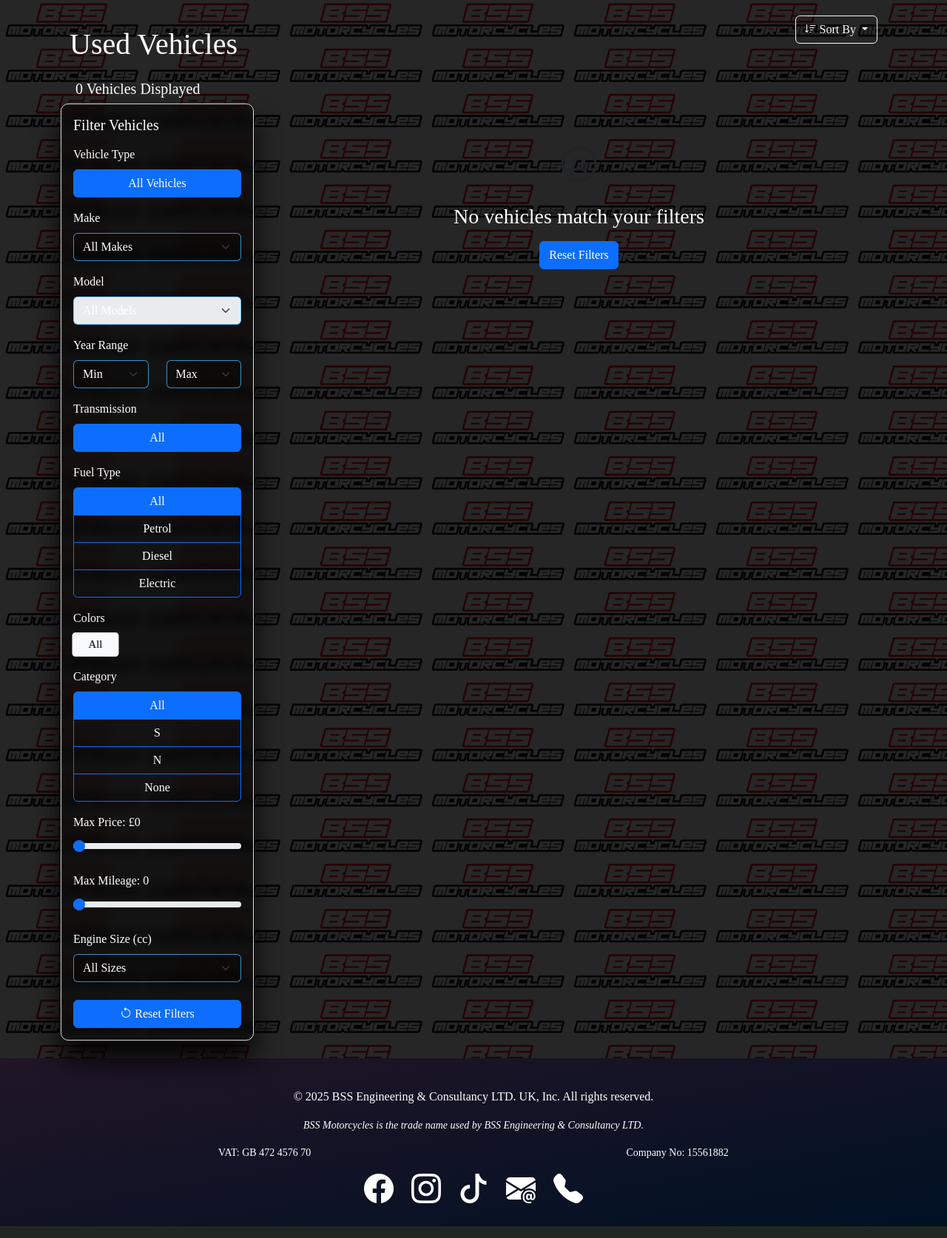
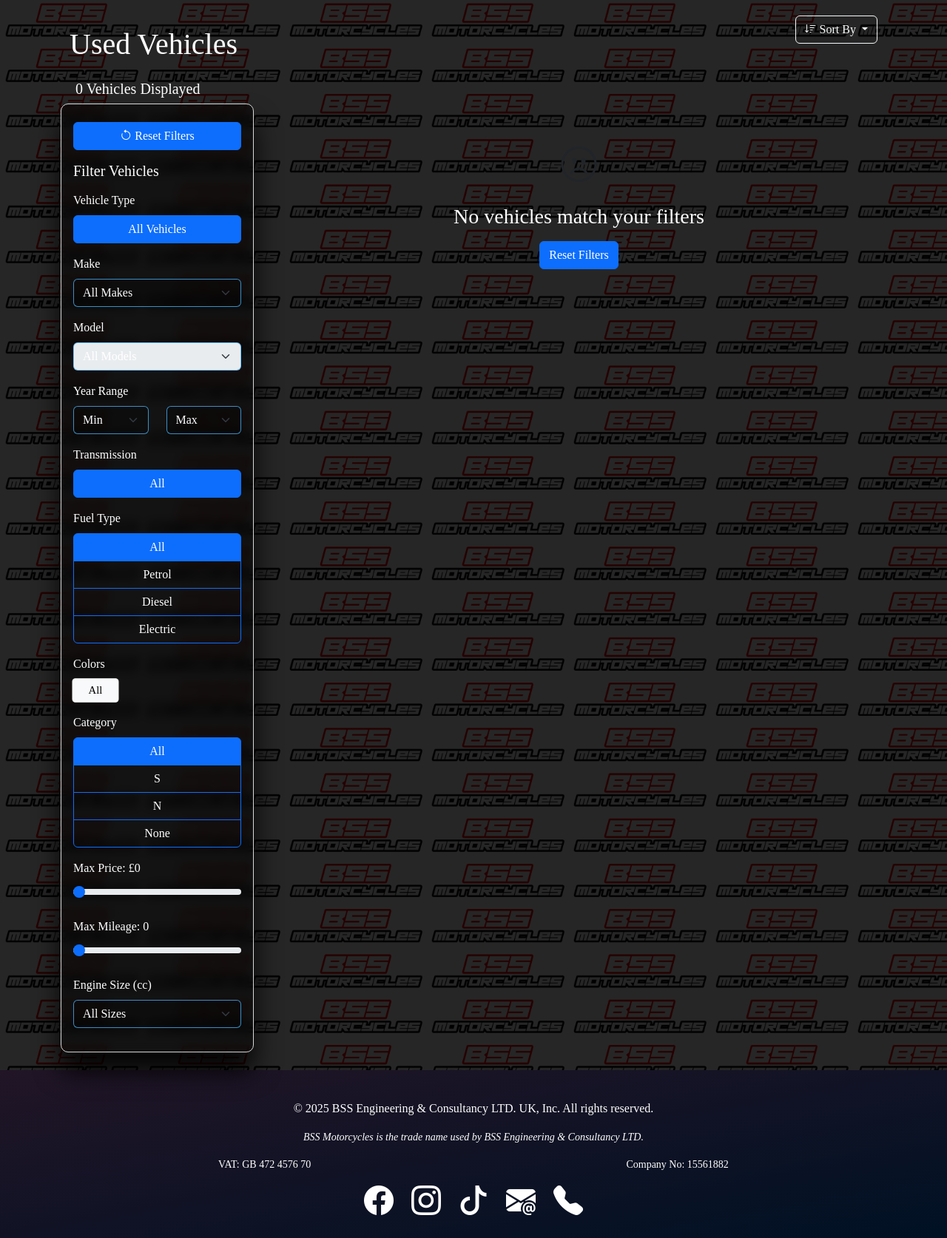
Before and after one commit to AshfaaqK/Bike-Safe-Storage, a Flask app: page /used-vehicles in a window 1280 px wide. Shown: the part 579-2253 px from the top of the page at 74% size. Run offline with Flask 3, Linux system fonts and the light colour scheme; data that the repository does not hold is empty; some libraries are stand-ins or nearby versions.

Commit message:
chore: move reset filter button to top of filter section for ease of access UX and a cleaner UI look.

```diff
--- a/app/templates/used_vehicles.html
+++ b/app/templates/used_vehicles.html
@@ -53,6 +53,11 @@
             <!-- Filter Column -->
             <div class="col-md-3 mb-4">
                 <div class="filter-card p-3">
+                    <!-- Reset Filters Button -->
+                    <button type="button" class="btn btn-primary w-100 mt-2 mb-3" id="reset-filters">
+                        <i class="bi bi-arrow-counterclockwise"></i> Reset Filters
+                    </button>
+
                     <h5 class="text-white mb-3">Filter Vehicles</h5>
 
                     <!-- Vehicle Type Toggle -->
@@ -231,11 +236,6 @@
                             <option value="1001+">1001cc+</option>
                         </select>
                     </div>
-
-                    <!-- Reset Filters Button -->
-                    <button type="button" class="btn btn-primary w-100 mt-2" id="reset-filters">
-                        <i class="bi bi-arrow-counterclockwise"></i> Reset Filters
-                    </button>
                 </div>
             </div>
 
```
